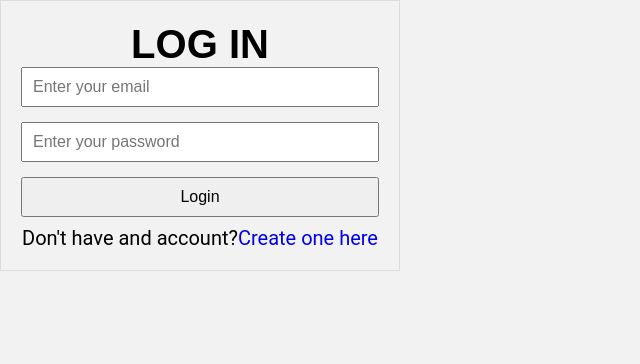
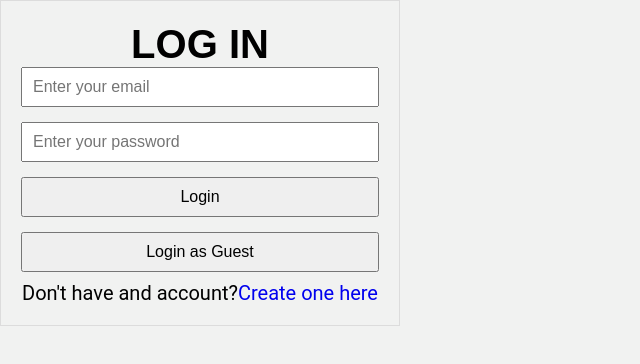
Before and after one commit to bbatal/bart-batalinski-project-3, a React (Create React App) app: page / in a window 1280 px wide. Shown: the top 364 px of the page, without its empty margins (0-640 px from the left). Built offline with nearby package versions, Linux system fonts and the light colour scheme; no server answers.

Commit message:
guest login works via hardcoding a user account

```diff
--- a/src/MainView.js
+++ b/src/MainView.js
@@ -110,7 +110,6 @@ function MainView() {
       //   return singleBook.id !== e.target.value;
       // })
       // setBooks(copyArr);
-      console.log(currentUser.email);
       const newArr = books.map((individualBook) => {
         if (individualBook.id === e.target.value) {
           individualBook.clicked = true;
@@ -182,8 +181,6 @@ function MainView() {
       // src: "image source url",
       // title: "book title"
       // }
-
-      console.log(response.val());
       const newBooks = [];
 
       // look through our data and put the data in the temp array
--- a/src/authComponents/Login.js
+++ b/src/authComponents/Login.js
@@ -33,6 +33,15 @@ function Login(){
     .catch(err => setError(err.message))
   }
 
+  const handleGuestLogin = (e) => {
+    e.preventDefault();
+    console.log('hello');
+    signInWithEmailAndPassword(auth, 'bartbatalinski@gmail.com', 'notARealPassword')
+    .then(() => {
+      navigate('/profile');
+    })
+  }
+
   return(
     <div className='center'>
       <div className='auth'>
@@ -54,6 +63,7 @@ function Login(){
             onChange={e => setPassword(e.target.value)}/>
 
           <button type='submit'>Login</button>
+          <button onClick={(e) => handleGuestLogin(e)}>Login as Guest</button>
         </form>
         <p>
           Don't have and account?
--- a/src/authComponents/Profile.js
+++ b/src/authComponents/Profile.js
@@ -10,7 +10,7 @@ function Profile() {
 
   return (
     <Div className='profile'>
-      <h3>Welcome {currentUser?.email}</h3>
+      <h3>Welcome {currentUser?.email == 'bartbatalinski@gmail.com' ? 'Guest' : currentUser?.email}</h3>
       <Button onClick={() => signOut(auth)}>Sign Out</Button>
     </Div>
   )
```
